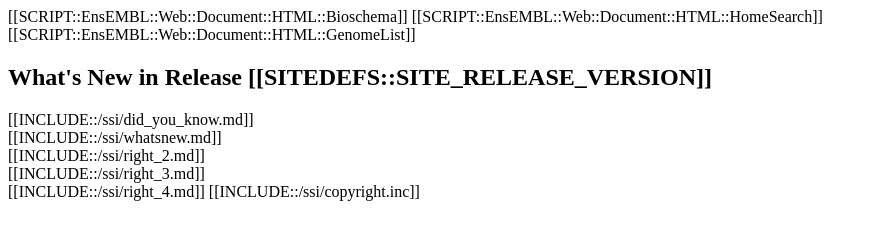
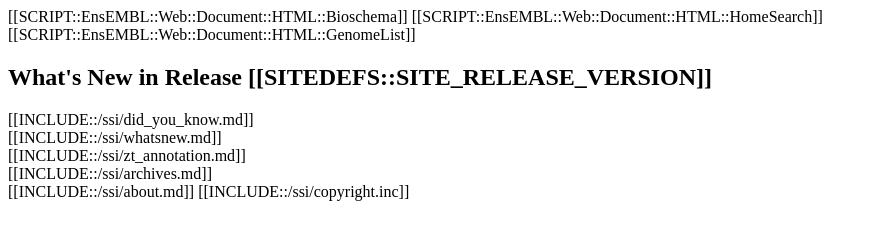
Before and after one commit to EnsemblGenomes/eg-web-fungi, a plain HTML site: page htdocs/index.html in a window 1280 px wide. Shown: the whole page, without its empty margins (0-876 px from the left). Drawn offline with Linux system fonts and the light colour scheme.

Commit message:
Use meaningful filenames

```diff
--- a/htdocs/index.html
+++ b/htdocs/index.html
@@ -27,13 +27,13 @@
         [[INCLUDE::/ssi/whatsnew.md]]
       </div>
       <div class="plain-box">
-        [[INCLUDE::/ssi/right_2.md]]
+        [[INCLUDE::/ssi/zt_annotation.md]]
       </div>
       <div class="plain-box">
-        [[INCLUDE::/ssi/right_3.md]]
+        [[INCLUDE::/ssi/archives.md]]
       </div>
       <div class="plain-box">
-        [[INCLUDE::/ssi/right_4.md]]
+        [[INCLUDE::/ssi/about.md]]
         [[INCLUDE::/ssi/copyright.inc]]
       </div>
     </div>
```
